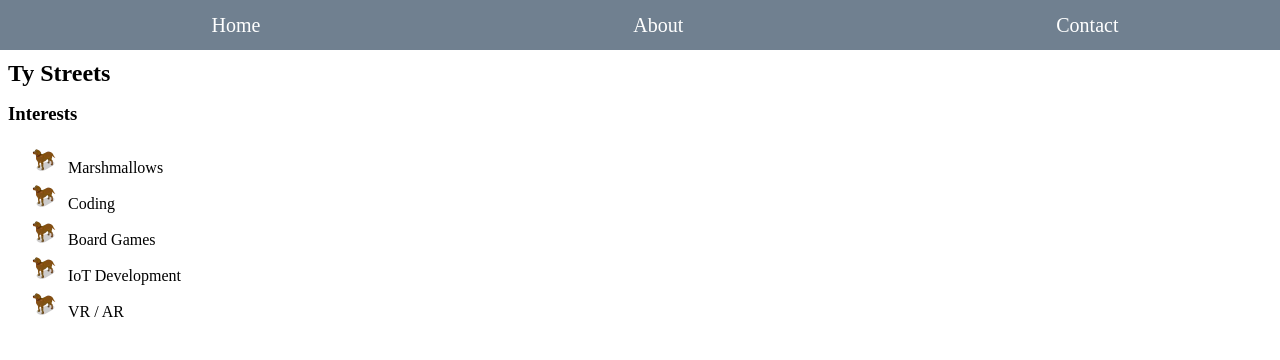
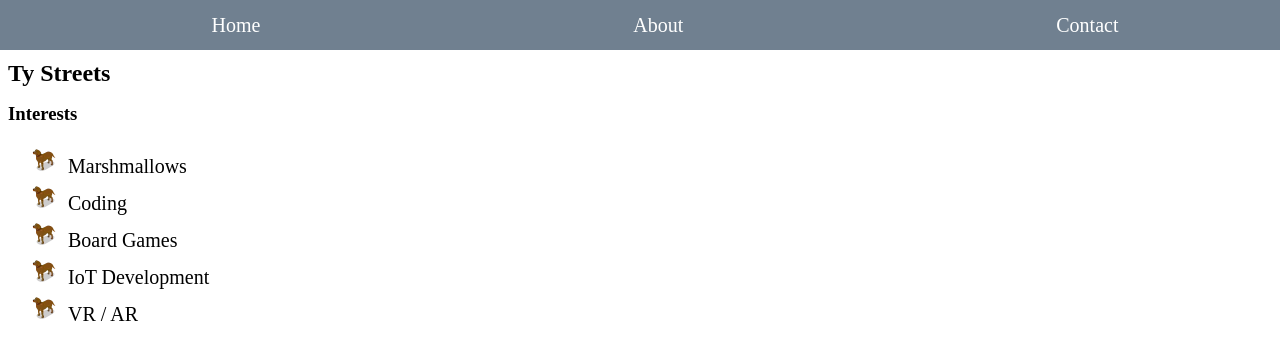
Before and after one commit to tstreets/n317-first-next-app, a Next.js app: page /about in a window 1280 px wide. Shown: the top 360 px of the page. Built offline with nearby package versions, Linux system fonts and the light colour scheme.

Commit message:
Add more styling to about interest list

```diff
--- a/src/app/about/about.module.css
+++ b/src/app/about/about.module.css
@@ -1,3 +1,7 @@
 .interestList {
   margin-left: 10px;
 }
+
+.interestList li {
+  font-size: 20px;
+}
```
